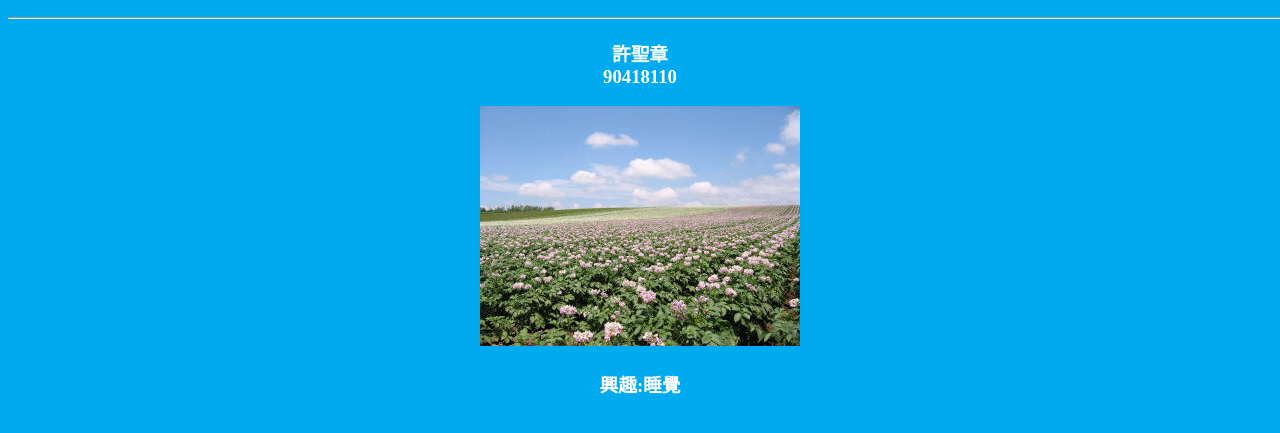
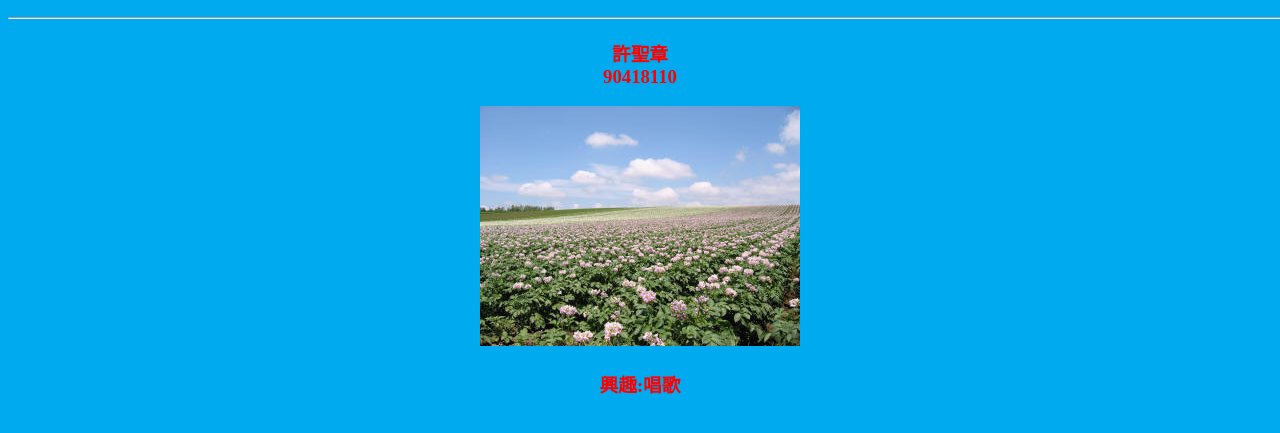
Before and after one commit to Zhamg/Zhamg.github.io, a plain HTML site: page index.html in a window 1280 px wide. Shown: the part 127-560 px from the top of the page. Drawn offline with Linux system fonts and the light colour scheme.

Commit message:
Update index.html

```diff
--- a/index.html
+++ b/index.html
@@ -7,7 +7,7 @@
     body{
       text-align: center;
       background-color: #00aaee;
-      color:#ffffff
+      color:red
     }
     </style>
   </head>
@@ -18,6 +18,6 @@
     <h3>許聖章</br>
       90418110<h3>
         <img src="pic3.jpg" alt="">
-    <h3>興趣:睡覺<h3
+    <h3>興趣:唱歌<h3
   </body>
 </html>
```
